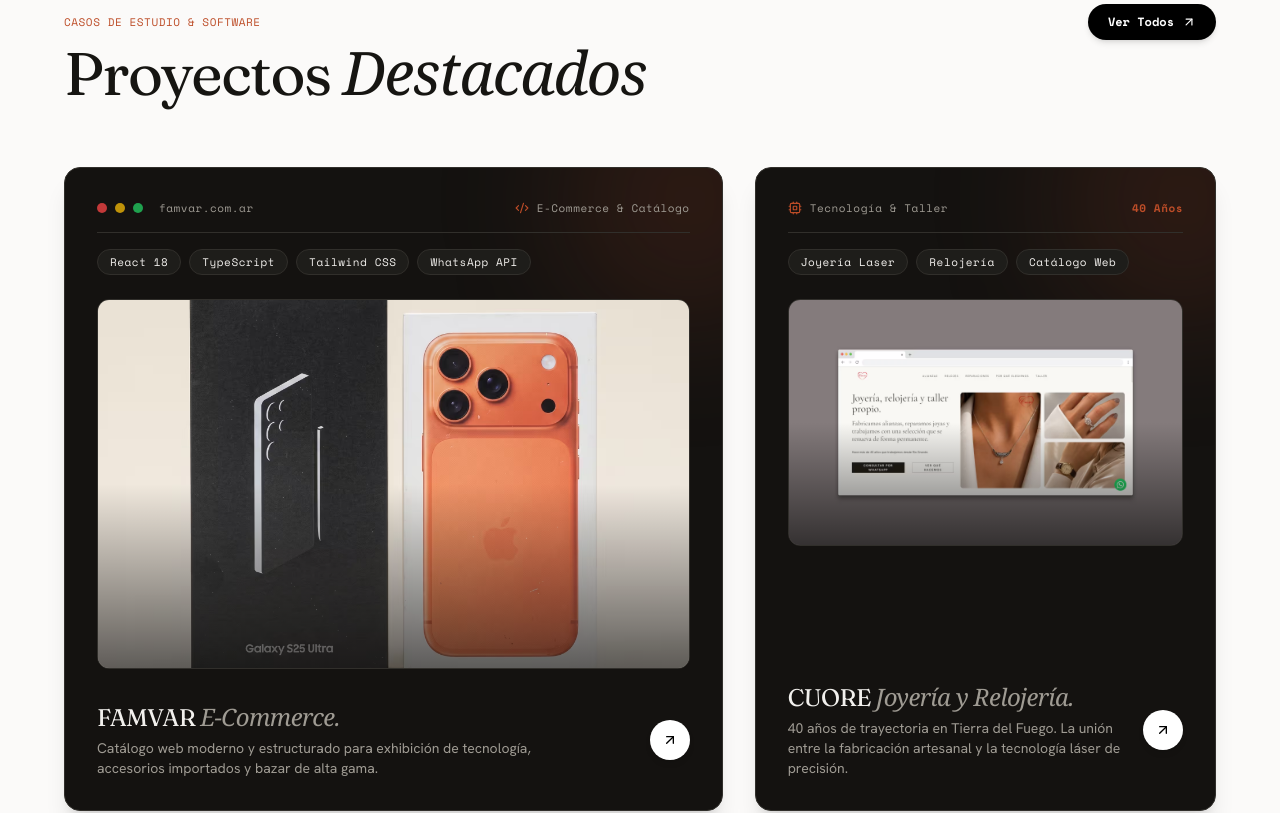
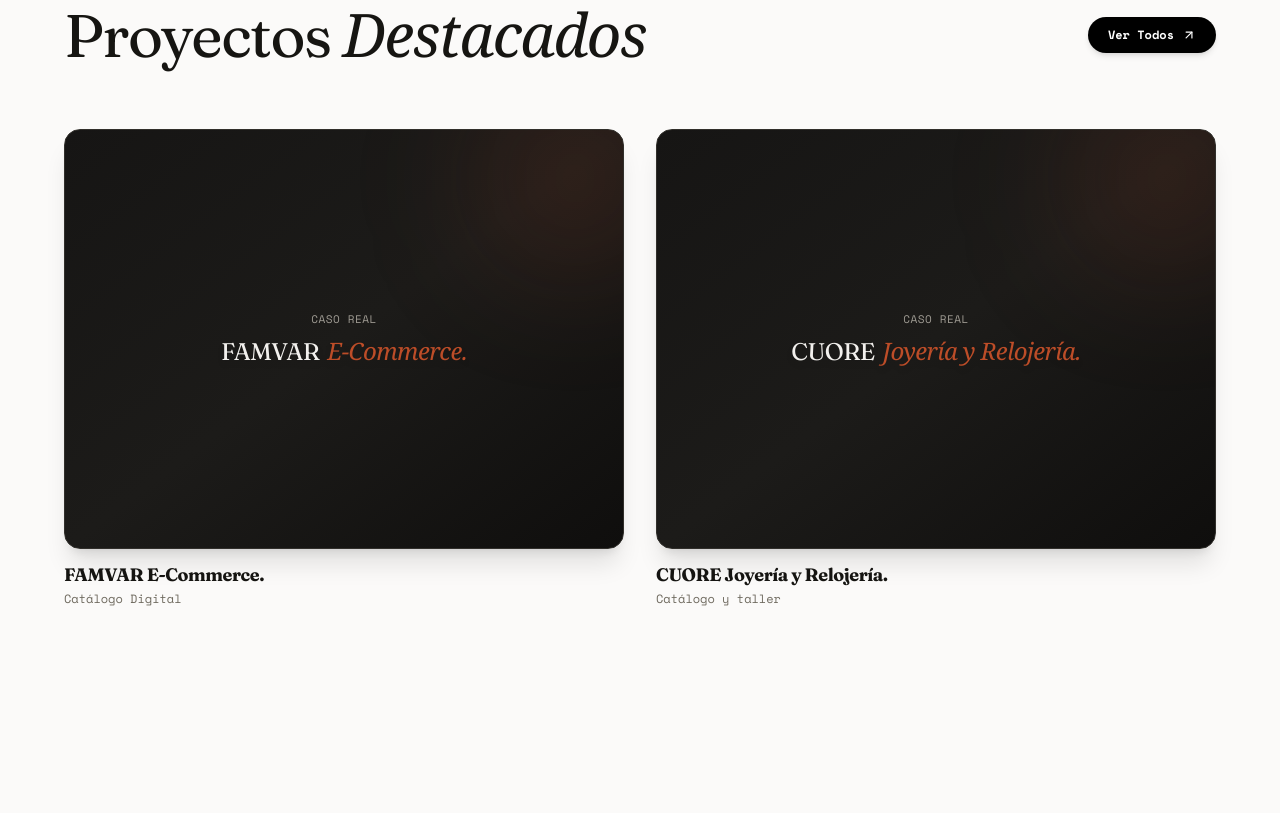
Before and after one commit to nadiaescobbb/tramastudio, a React (Vite) app: page / in a window 1280 px wide. Shown: the part 940-1753 px from the top of the page. Built offline with nearby package versions, Linux system fonts and the light colour scheme; the HTML template or start-up script is replaced by a standard one.

Commit message:
revert: restore

```diff
--- a/src/components/FeaturedCaseStudies.tsx
+++ b/src/components/FeaturedCaseStudies.tsx
@@ -1,157 +1,100 @@
 import { Link } from "react-router-dom";
-import { ArrowUpRight, Code2, Layers, Cpu } from "lucide-react";
+import { ArrowUpRight, Sparkles } from "lucide-react";
 import { projects } from "@/data/projects";
-import { projectImages } from "@/data/project-images";
+
+const studioDarkStyle = {
+  bg: "bg-gradient-to-br from-[#161514] via-[#1c1b19] to-[#0f0e0d]",
+  accent: "text-[hsl(var(--editorial-accent))]",
+  glow: "bg-[hsl(var(--editorial-accent))]/15",
+};
 
 export function FeaturedCaseStudies() {
   const pFamvar = projects.find((p) => p.slug === "famvar") || projects[0];
   const pCuore = projects.find((p) => p.slug === "joyeria-cuore") || projects[1];
 
+  const renderGradientCard = (
+    project: typeof pCuore,
+    aspectClass: string
+  ) => {
+    return (
+      <Link to={`/proyectos/${project.slug}`} className="group block">
+        <div
+          className={`relative overflow-hidden rounded-2xl ${studioDarkStyle.bg} mb-3 border border-[hsl(var(--studio-dark-border))] shadow-xl ${aspectClass} transition-all duration-500 group-hover:border-white/20`}
+        >
+          {/* Subtle Ambient Radial Glow */}
+          <div
+            className={`absolute -top-12 -right-12 w-48 h-48 rounded-full ${studioDarkStyle.glow} blur-3xl group-hover:scale-150 transition-transform duration-700 pointer-events-none`}
+          />
+
+          {/* Normal State: Centered Minimalist Typography */}
+          <div className="absolute inset-0 flex flex-col items-center justify-center p-6 text-center group-hover:opacity-0 transition-opacity duration-300">
+            <span className="font-mono text-micro uppercase tracking-wider text-[hsl(var(--studio-dark-muted))] mb-2">
+              {project.category}
+            </span>
+            <h4 className="font-heading font-normal text-[hsl(var(--studio-dark-text))] text-xl md:text-2xl tracking-tight drop-shadow-md">
+              {project.name}
+              {project.accent && (
+                <span className={`font-serif italic font-normal ml-2 ${studioDarkStyle.accent}`}>
+                  {project.accent}
+                </span>
+              )}
+            </h4>
+          </div>
+
+          {/* Hover State: Glassmorphism Blur Overlay with Details */}
+          <div className="absolute inset-0 bg-[#0d0c0c]/85 backdrop-blur-md p-6 md:p-8 flex flex-col justify-between opacity-0 group-hover:opacity-100 transition-all duration-300">
+            <div>
+              <span className="font-mono text-micro uppercase tracking-wider text-[hsl(var(--editorial-accent))] mb-2 block">
+                Caso de Estudio
+              </span>
+              <p className="text-[hsl(var(--studio-dark-text))] text-sm md:text-base font-sans leading-relaxed max-w-md">
+                {project.tagline}
+              </p>
+            </div>
+            <div>
+              <span className="inline-flex items-center gap-2 bg-white text-black px-4 py-2 rounded-full font-mono text-xs font-bold shadow-lg transition-transform duration-200 group-hover:translate-x-0.5">
+                <span>Ver Proyecto</span>
+                <ArrowUpRight className="h-3.5 w-3.5" />
+              </span>
+            </div>
+          </div>
+        </div>
+
+        {/* Card Title & Format Below Box */}
+        <div>
+          <h3 className="font-heading text-lg font-bold text-foreground tracking-tight group-hover:text-[hsl(var(--editorial-accent))] transition-colors">
+            {project.name} {project.accent}
+          </h3>
+          <p className="font-mono text-xs text-muted font-medium mt-0.5">
+            {project.format}
+          </p>
+        </div>
+      </Link>
+    );
+  };
+
   return (
     <section className="py-24 md:py-36 bg-background" id="casos">
       <div className="container-trama px-6 md:px-12 lg:px-16">
         {/* Section Header */}
-        <div className="flex flex-row items-baseline justify-between mb-12 md:mb-16">
-          <div>
-            <span className="font-mono text-micro uppercase tracking-wider text-[hsl(var(--editorial-accent))] block mb-3">
-              CASOS DE ESTUDIO & SOFTWARE
-            </span>
-            <h2 className="font-heading text-4xl md:text-6xl tracking-tight leading-none text-foreground">
-              Proyectos <span className="font-serif italic font-normal">Destacados</span>
-            </h2>
-          </div>
+        <div className="flex flex-row items-center justify-between mb-12 md:mb-16">
+          <h2 className="font-heading text-4xl md:text-6xl tracking-tight leading-none text-foreground">
+            Proyectos <span className="font-serif italic font-normal">Destacados</span>
+          </h2>
 
           <Link
             to="/#casos"
-            className="inline-flex items-center gap-2 bg-black text-white px-5 py-2.5 rounded-full font-mono text-xs font-semibold hover:bg-black/90 transition-all duration-300 ease-out shadow-md group shrink-0"
+            className="inline-flex items-center gap-2 bg-black text-white px-5 py-2.5 rounded-full font-mono text-xs font-semibold hover:bg-black/90 transition-all shadow-md group"
           >
             <span>Ver Todos</span>
             <ArrowUpRight className="h-3.5 w-3.5 transition-transform duration-300 group-hover:translate-x-0.5 group-hover:-translate-y-0.5" />
           </Link>
         </div>
 
-        {/* Bento Box Asymmetric 12-Column Grid (7 Cols FAMVAR / 5 Cols CUORE) */}
-        <div className="grid grid-cols-12 gap-8 items-stretch">
-          {/* Bento Card 1: FAMVAR (7 Columns) */}
-          <div className="col-span-12 lg:col-span-7 flex flex-col">
-            <Link
-              to={`/proyectos/${pFamvar.slug}`}
-              className="group flex flex-col h-full rounded-2xl bg-[hsl(var(--studio-dark-bg))] border border-[hsl(var(--studio-dark-border))] p-6 md:p-8 shadow-xl transition-all duration-300 ease-out hover:-translate-y-1.5 hover:shadow-2xl hover:border-[hsl(var(--editorial-accent))]/60 relative overflow-hidden"
-            >
-              {/* Subtle Terracotta Radial Light */}
-              <div className="absolute -top-24 -right-24 w-64 h-64 rounded-full bg-[hsl(var(--editorial-accent))]/15 blur-3xl group-hover:scale-150 transition-transform duration-700 pointer-events-none" />
-
-              {/* IDE Chrome Bar Header */}
-              <div className="flex items-center justify-between pb-4 mb-4 border-b border-[hsl(var(--studio-dark-border))] z-10">
-                <div className="flex items-center gap-2">
-                  <span className="w-2.5 h-2.5 rounded-full bg-red-500/80" />
-                  <span className="w-2.5 h-2.5 rounded-full bg-yellow-500/80" />
-                  <span className="w-2.5 h-2.5 rounded-full bg-green-500/80" />
-                  <span className="font-mono text-micro text-[hsl(var(--studio-dark-muted))] ml-2">famvar.com.ar</span>
-                </div>
-                <div className="flex items-center gap-2 font-mono text-micro text-[hsl(var(--studio-dark-muted))]">
-                  <Code2 className="w-3.5 h-3.5 text-[hsl(var(--editorial-accent))]" />
-                  <span>E-Commerce & Catálogo</span>
-                </div>
-              </div>
-
-              {/* Technical Stack Badges */}
-              <div className="flex flex-wrap gap-2 mb-6 z-10">
-                {["React 18", "TypeScript", "Tailwind CSS", "WhatsApp API"].map((tech) => (
-                  <span
-                    key={tech}
-                    className="font-mono text-micro font-medium px-3 py-1 rounded-full bg-[hsl(var(--studio-dark-card))] border border-[hsl(var(--studio-dark-border))] text-[hsl(var(--studio-dark-text))] shadow-xs"
-                  >
-                    {tech}
-                  </span>
-                ))}
-              </div>
-
-              {/* Showcase Image Container */}
-              <div className="overflow-hidden rounded-xl border border-[hsl(var(--studio-dark-border))] aspect-[16/10] relative mb-6 z-10">
-                <img
-                  src={projectImages["famvar"]}
-                  alt={`Caso de estudio ${pFamvar.name}`}
-                  className="w-full h-full object-cover transition-transform duration-700 group-hover:scale-105"
-                  loading="lazy"
-                />
-                <div className="absolute inset-0 bg-gradient-to-t from-black/60 via-transparent to-transparent pointer-events-none" />
-              </div>
-
-              {/* Footer Meta Details */}
-              <div className="mt-auto pt-2 flex items-center justify-between z-10">
-                <div>
-                  <h3 className="font-heading text-2xl font-normal text-[hsl(var(--studio-dark-text))] tracking-tight group-hover:text-[hsl(var(--editorial-accent))] transition-colors duration-300">
-                    {pFamvar.name} <span className="font-serif italic font-normal text-[hsl(var(--studio-dark-muted))]">{pFamvar.accent}</span>
-                  </h3>
-                  <p className="text-sm font-sans text-[hsl(var(--studio-dark-muted))] mt-1 max-w-md">
-                    {pFamvar.tagline}
-                  </p>
-                </div>
-                <span className="w-10 h-10 rounded-full bg-white text-black flex items-center justify-center font-bold shrink-0 shadow-md group-hover:translate-x-1 group-hover:-translate-y-1 transition-transform duration-300">
-                  <ArrowUpRight className="h-4 w-4" />
-                </span>
-              </div>
-            </Link>
-          </div>
-
-          {/* Bento Card 2: CUORE (5 Columns) */}
-          <div className="col-span-12 lg:col-span-5 flex flex-col">
-            <Link
-              to={`/proyectos/${pCuore.slug}`}
-              className="group flex flex-col h-full rounded-2xl bg-[hsl(var(--studio-dark-bg))] border border-[hsl(var(--studio-dark-border))] p-6 md:p-8 shadow-xl transition-all duration-300 ease-out hover:-translate-y-1.5 hover:shadow-2xl hover:border-[hsl(var(--editorial-accent))]/60 relative overflow-hidden"
-            >
-              {/* Subtle Terracotta Radial Light */}
-              <div className="absolute -top-24 -right-24 w-64 h-64 rounded-full bg-[hsl(var(--editorial-accent))]/15 blur-3xl group-hover:scale-150 transition-transform duration-700 pointer-events-none" />
-
-              {/* Technical Header */}
-              <div className="flex items-center justify-between pb-4 mb-4 border-b border-[hsl(var(--studio-dark-border))] z-10">
-                <div className="flex items-center gap-2 font-mono text-micro text-[hsl(var(--studio-dark-muted))]">
-                  <Cpu className="w-3.5 h-3.5 text-[hsl(var(--editorial-accent))]" />
-                  <span>Tecnología & Taller</span>
-                </div>
-                <span className="font-mono text-micro text-[hsl(var(--editorial-accent))] font-semibold">40 Años</span>
-              </div>
-
-              {/* Technical Stack Badges */}
-              <div className="flex flex-wrap gap-2 mb-6 z-10">
-                {["Joyería Laser", "Relojería", "Catálogo Web"].map((tech) => (
-                  <span
-                    key={tech}
-                    className="font-mono text-micro font-medium px-3 py-1 rounded-full bg-[hsl(var(--studio-dark-card))] border border-[hsl(var(--studio-dark-border))] text-[hsl(var(--studio-dark-text))] shadow-xs"
-                  >
-                    {tech}
-                  </span>
-                ))}
-              </div>
-
-              {/* Showcase Image Container */}
-              <div className="overflow-hidden rounded-xl border border-[hsl(var(--studio-dark-border))] aspect-[16/10] relative mb-6 z-10">
-                <img
-                  src={projectImages["joyeria-cuore"]}
-                  alt={`Caso de estudio ${pCuore.name}`}
-                  className="w-full h-full object-cover transition-transform duration-700 group-hover:scale-105"
-                  loading="lazy"
-                />
-                <div className="absolute inset-0 bg-gradient-to-t from-black/60 via-transparent to-transparent pointer-events-none" />
-              </div>
-
-              {/* Footer Meta Details */}
-              <div className="mt-auto pt-2 flex items-center justify-between z-10">
-                <div>
-                  <h3 className="font-heading text-2xl font-normal text-[hsl(var(--studio-dark-text))] tracking-tight group-hover:text-[hsl(var(--editorial-accent))] transition-colors duration-300">
-                    {pCuore.name} <span className="font-serif italic font-normal text-[hsl(var(--studio-dark-muted))]">{pCuore.accent}</span>
-                  </h3>
-                  <p className="text-sm font-sans text-[hsl(var(--studio-dark-muted))] mt-1 max-w-sm">
-                    {pCuore.tagline}
-                  </p>
-                </div>
-                <span className="w-10 h-10 rounded-full bg-white text-black flex items-center justify-center font-bold shrink-0 shadow-md group-hover:translate-x-1 group-hover:-translate-y-1 transition-transform duration-300">
-                  <ArrowUpRight className="h-4 w-4" />
-                </span>
-              </div>
-            </Link>
-          </div>
+        {/* Grid 2 Columns: FAMVAR & CUORE */}
+        <div className="grid grid-cols-1 md:grid-cols-2 gap-8">
+          {renderGradientCard(pFamvar, "aspect-[4/3]")}
+          {renderGradientCard(pCuore, "aspect-[4/3]")}
         </div>
       </div>
     </section>
```
